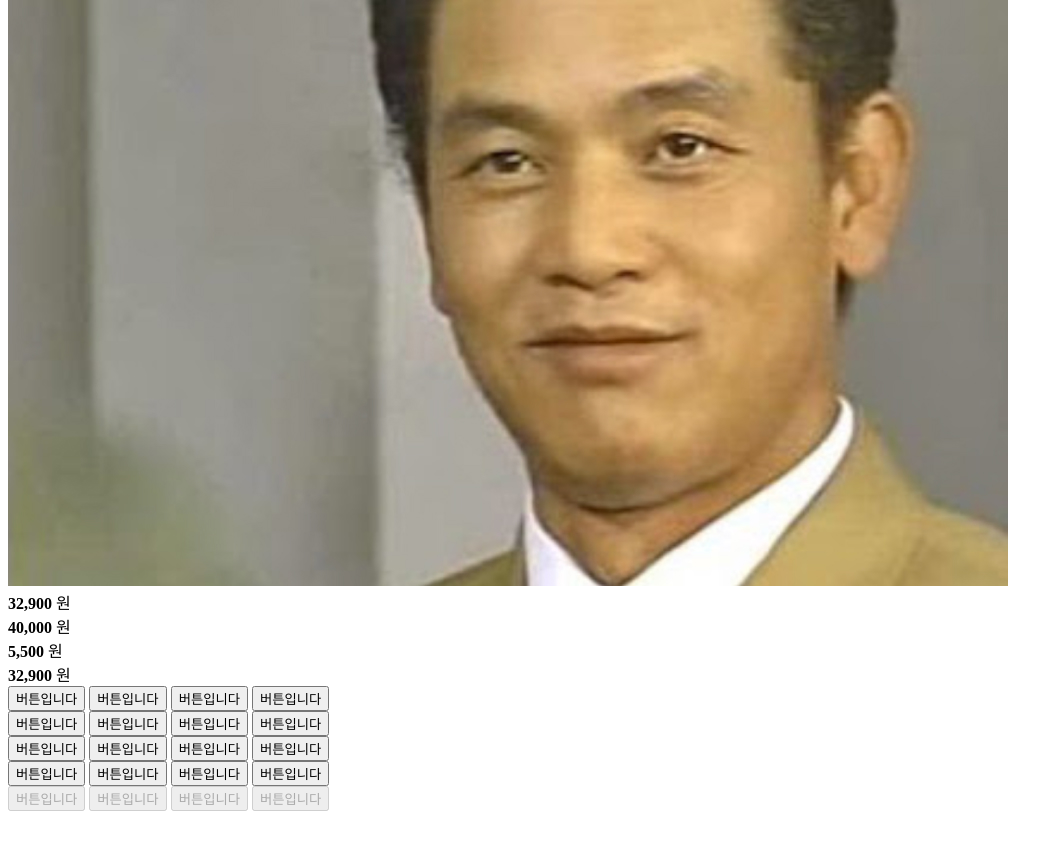
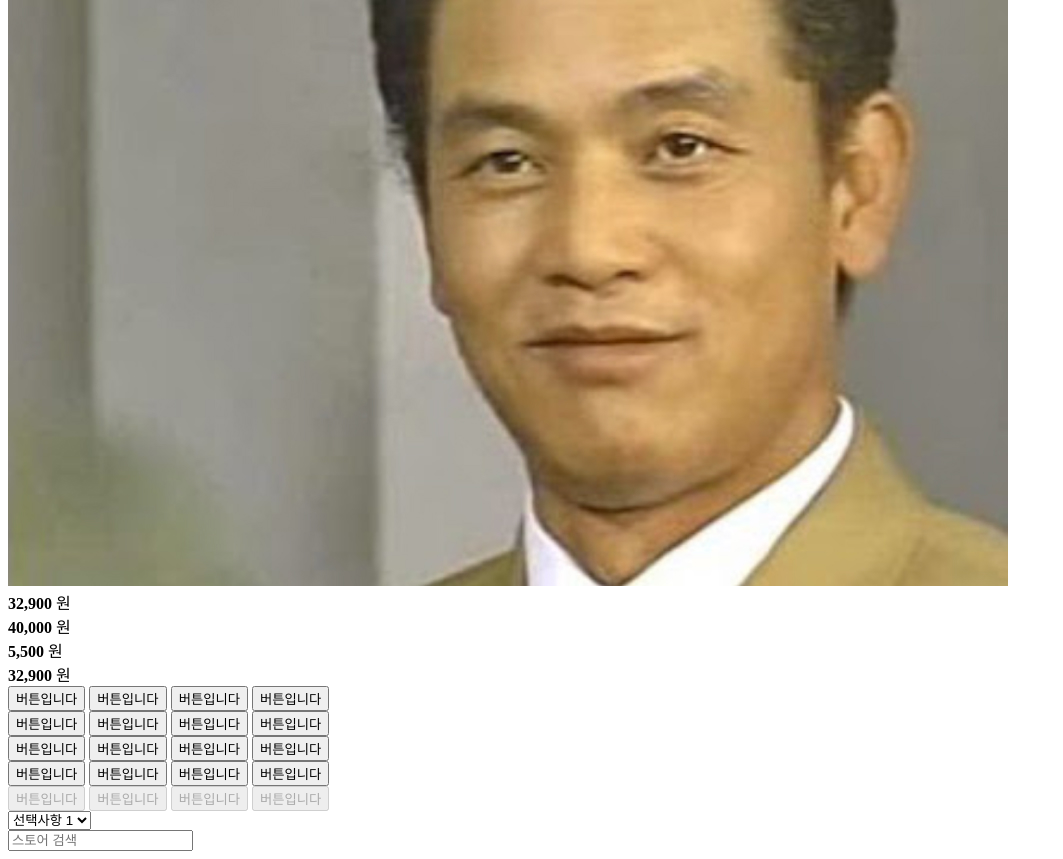
Before and after one commit to lee-new/tomorrow-house, a website: page index.html in a window 1280 px wide. Shown: the part 894-1753 px from the top of the page, without its empty margins (0-1063 px from the left). Before the commit the page ends 1713 px from the top, so only its background shows below. Drawn offline with Linux system fonts and the light colour scheme.

Commit message:
💄 Implement common from components : select, input

```diff
--- a/index.html
+++ b/index.html
@@ -130,6 +130,24 @@
           버튼입니다
         </button>
       </div>
+
+      <div>
+        <div class="select-group is-active">
+          <select class="form-select">
+            <option value="1">선택사항 1</option>
+            <option value="2">선택사항 2</option>
+            <option value="3">선택사항 3</option>
+            <option value="4">선택사항 4</option>
+            <option value="5">선택사항 5</option>
+          </select>
+          <i class="ic-caret" aria-hidden></i>
+        </div>
+
+        <div class="input-group">
+          <i class="ic-search" aria-hidden></i>
+          <input class="form-input" type="text" placeholder="스토어 검색" />
+        </div>
+      </div>
     </div>
   </body>
 </html>
--- a/styles/main.scss
+++ b/styles/main.scss
@@ -17,5 +17,6 @@
 @import './modules/star-ratings';
 @import './modules/prices';
 @import './modules/buttons';
+@import './modules/forms';
 
 @import './layouts/grids';
--- /dev/null
+++ b/styles/modules/_forms.scss
@@ -0,0 +1,74 @@
+%form-base {
+  @include text-style(16, $primary);
+  display: block;
+  width: 100%;
+  height: 40px;
+  padding: 0 16px;
+  background-color: $white;
+  border: 1px solid $border;
+  border-radius: 4px;
+  transition: background-color 200ms ease-in-out;
+  appearance: none;
+
+  &::placeholder {
+    color: $tertiary;
+  }
+
+  &:not(:disabled):hover {
+    background-color: $background;
+  }
+
+  &:disabled {
+    cursor: not-allowed;
+    opacity: 0.4;
+  }
+}
+
+.form-select,
+.form-input {
+  @extend %form-base;
+}
+
+// NOTE: Select
+.select-group {
+  position: relative;
+
+  &.is-active {
+    .form-select {
+      border-color: $blue;
+    }
+
+    .ic-caret {
+      color: $blue;
+    }
+  }
+
+  .form-select {
+    padding-right: 40px;
+    text-overflow: ellipsis;
+  }
+
+  .ic-caret {
+    @include pos-center-y;
+    right: 8px;
+    font-size: 24px;
+    color: $tertiary;
+    pointer-events: none;
+  }
+}
+
+// NOTE: Input
+.input-group {
+  position: relative;
+
+  .form-input {
+    padding-left: 40px;
+  }
+
+  .ic-search {
+    @include pos-center-y;
+    left: 10px;
+    font-size: 20px;
+    color: $secondary;
+  }
+}
```
